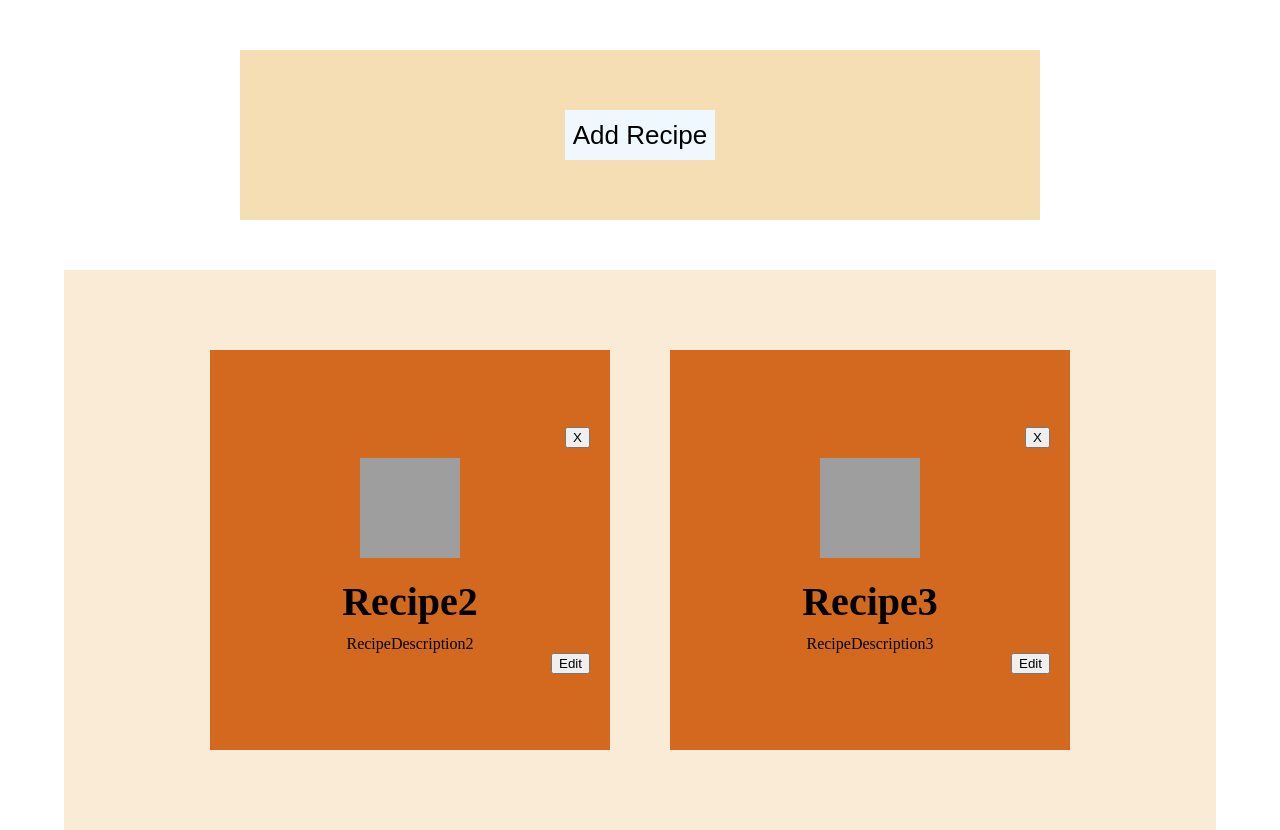
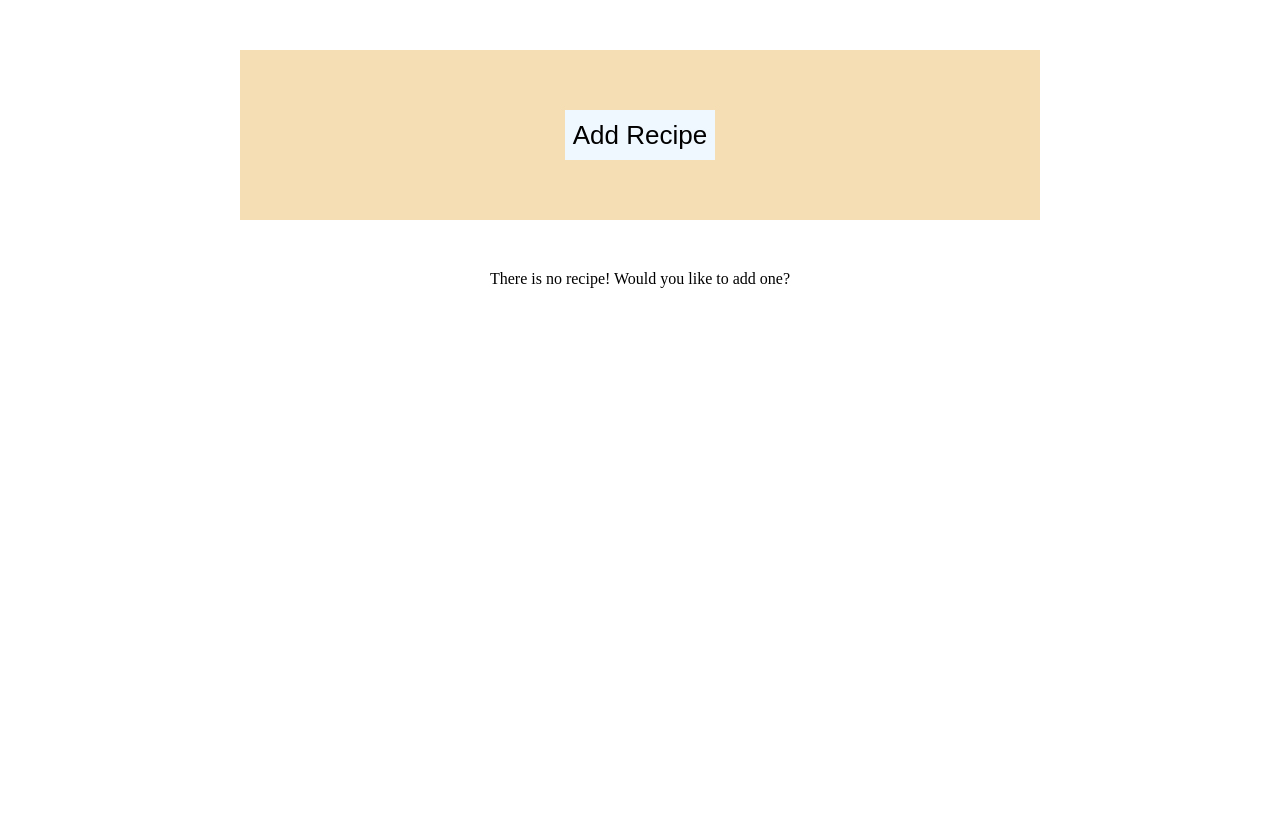
Before and after one commit to isacancabuk/recipe-app, a React (Create React App) app: page / in a window 1280 px wide. After the commit the page ends 800 px from the top, so only its background shows below. Built offline with nearby package versions, Linux system fonts and the light colour scheme; grey boxes are pictures that could not be loaded.

Commit message:
localStorage is added

```diff
--- a/src/App.jsx
+++ b/src/App.jsx
@@ -1,4 +1,4 @@
-import { useState } from "react";
+import { useState, useEffect } from "react";
 import "./App.css";
 import Recipes from "./components/Recipes/Recipes";
 import NewRecipe from "./components/NewRecipe/NewRecipe";
@@ -20,7 +20,6 @@ const initRecipes = [
     recipeDescription: "RecipeDescription3",
   },
 ];
-
 const initData = {
   state: false,
   selectedIndex: -1,
@@ -28,8 +27,14 @@ const initData = {
 };
 
 function App() {
-  const [recipes, setRecipes] = useState(initRecipes);
+  const [recipes, setRecipes] = useState(() => {
+    return JSON.parse(localStorage.getItem("recipes")) || [];
+  });
   const [editRecipeData, setEditRecipeData] = useState(initData);
+
+  useEffect(() => {
+    localStorage.setItem("recipes", JSON.stringify(recipes));
+  });
 
   const newRecipeHandler = (newRecipe) =>
     setRecipes((prevRecipes) => [newRecipe, ...prevRecipes]);
```
